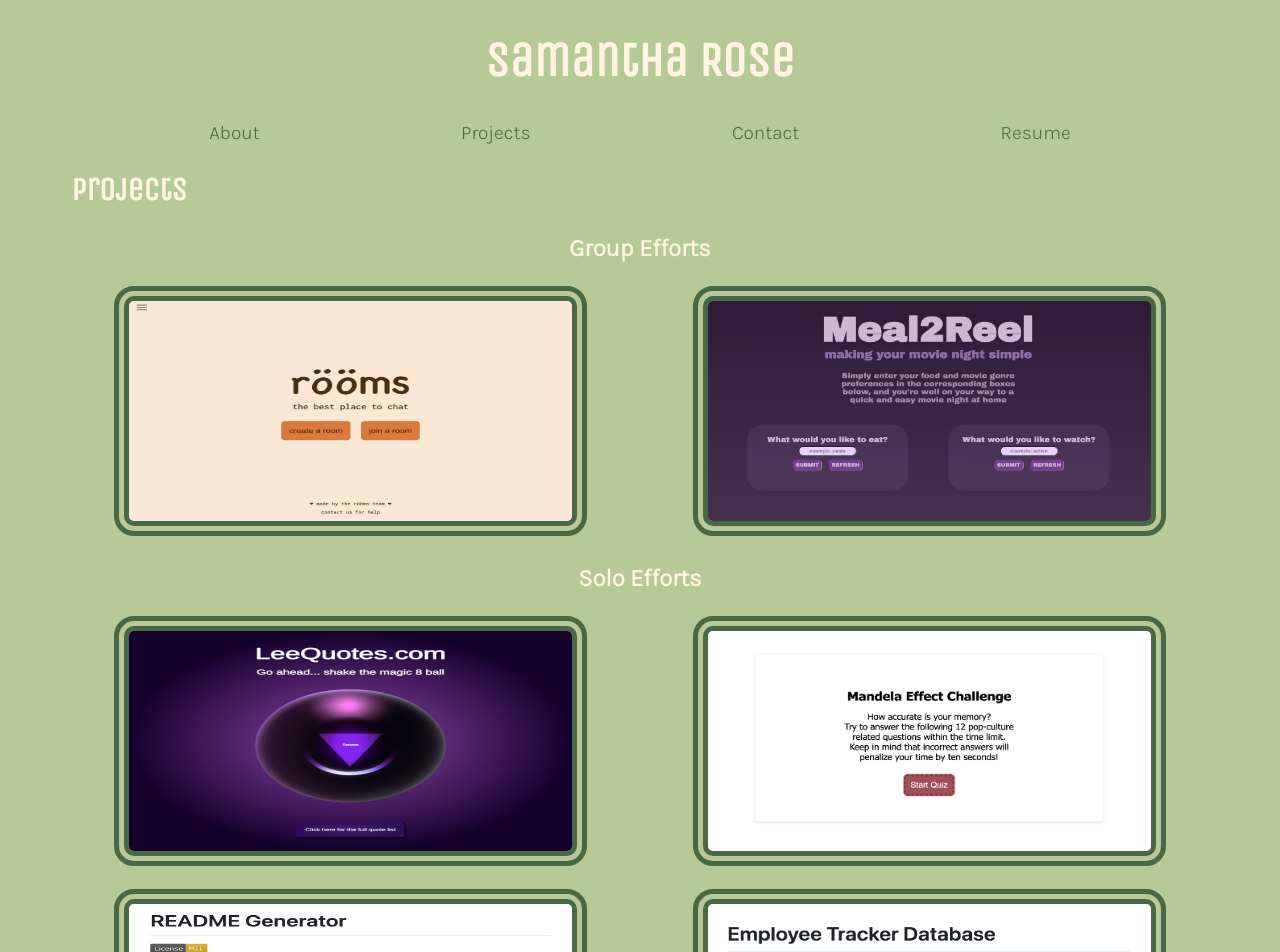
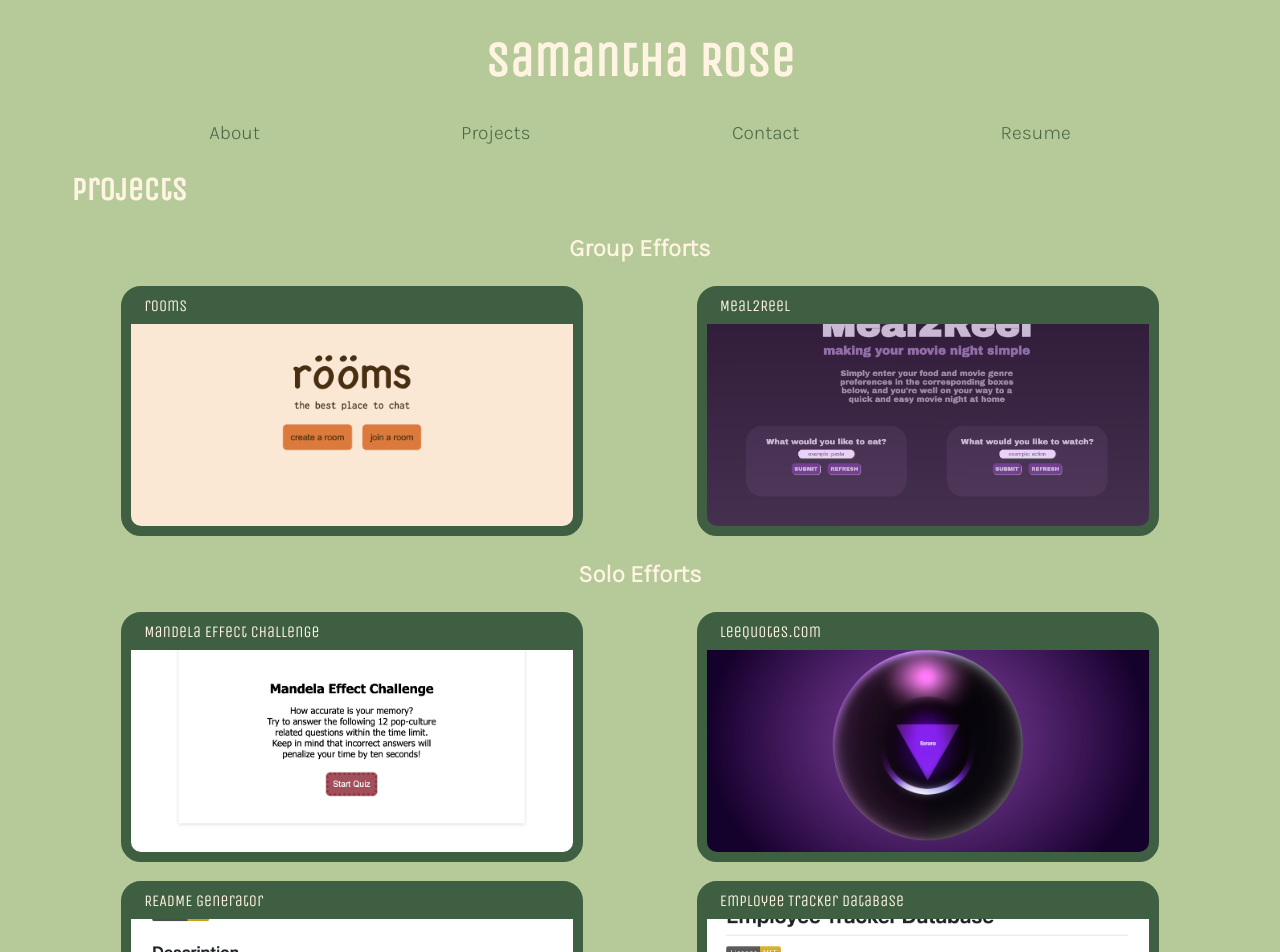
Before and after one commit to samanthashleyrose/React-Coding-Portfolio, a React (Vite) app: page /Projects in a window 1280 px wide. Shown: the top 952 px of the page. Built offline with nearby package versions, Linux system fonts and the light colour scheme.

Commit message:
Changed projects CSS

```diff
--- a/src/main.css
+++ b/src/main.css
@@ -82,10 +82,45 @@ h3 {
 .solo-img-row-1,
 .solo-img-row-2 {
     display: inline-flex;
-    position: relative;
     justify-content: space-evenly;
     height: 250px;
     width: 100%;
+}
+
+.img-title {
+    background-color: rgb(63, 95, 66);
+    padding-left: 3%;
+    padding-bottom: 2%;
+}
+
+.img-title a {
+    color: rgb(255, 244, 226);
+    text-decoration: none;
+}
+
+.img-title a:hover {
+    color: rgb(149, 178, 137);
+}
+
+#group-img-1,
+#group-img-2 {
+    background-image: url(./assets/imgs/rooms-sc.png);
+    width: 35%;
+    background-repeat: no-repeat;
+    background-size: cover;
+    background-position: center;
+    border-color: rgb(63, 95, 66);
+    border-width: 10px;
+    border-radius: 20px;
+    border-style: solid;
+}
+
+#group-img-1 {
+    background-image: url(./assets/imgs/rooms-sc.png);
+}
+
+#group-img-2 {
+    background-image: url(./assets/imgs/Meal2Reel-Empty-SC.png);
 }
 
 img {
@@ -96,40 +131,40 @@ img {
     border-style: double;
 }
 
-.hover-text-1 {
-    position: absolute;
-    top: 43.5%;
-    left: 27%;
-    transform: translate(-50%, -50%);
-    background-color: rgba(255, 244, 226, 0.863);
-    color: rgba(41, 78, 45, 0.776);
-    padding: 10px;
-    border-radius: 5px;
-    pointer-events: none;
-    z-index: 1;
-    height: 156px;
-    width: 33.1%;
-    text-align: center;
-    padding-top: 5%;
-    font-size: 1.5rem;
+.title-link {
+    display: inline-flex;
+    justify-content: space-between;
+    width: 100%;
 }
 
-.hover-text-2 {
-    position: absolute;
-    top: 43.5%;
-    left: 73%;
-    transform: translate(-50%, -50%);
-    background-color: rgba(255, 244, 226, 0.863);
-    color: rgba(41, 78, 45, 0.776);
-    padding: 10px;
-    border-radius: 5px;
-    pointer-events: none;
-    z-index: 1;
-    height: 156px;
-    width: 33.1%;
-    text-align: center;
-    padding-top: 5%;
-    font-size: 1.5rem;
+#solo-img-1,
+#solo-img-2,
+#solo-img-3,
+#solo-img-4 {
+    width: 35%;
+    background-repeat: no-repeat;
+    background-size: cover;
+    background-position: center;
+    border-color: rgb(63, 95, 66);
+    border-width: 10px;
+    border-radius: 20px;
+    border-style: solid;
+}
+
+#solo-img-1 {
+    background-image: url(./assets/imgs/Mandela-Effect-Challenge.png);
+}
+
+#solo-img-2 {
+    background-image: url(./assets/imgs/LeeQuotes.com-SC.png);
+}
+
+#solo-img-3 {
+    background-image: url(./assets/imgs/README-gen-SC.png);
+}
+
+#solo-img-4 {
+    background-image: url(./assets/imgs/employee-tracker.png);
 }
 
 /* CONTACT */
--- a/src/pages/Projects.jsx
+++ b/src/pages/Projects.jsx
@@ -1,59 +1,47 @@
-import { useState } from 'react';
-
 export default function Projects() {
-
-  const [isHovered, setIsHovered] = useState(false);
 
   return (
     <div>
       <h2>Projects</h2>
       <h3>Group Efforts</h3>
       <div className="group-img-section">
-        <img
-          src="/src/assets/imgs/rooms-sc.png"
-          alt="Screenshot of rööms homepage"
-          onMouseEnter={() => setIsHovered(true)}
-          onMouseLeave={() => setIsHovered(false)}
-        />
-        {isHovered && <a href="https://rooms-3226fb27d847.herokuapp.com/login" className="hover-text-1">rööms</a>}
-
-        <img
-        src="/src/assets/imgs/Meal2Reel-Empty-SC.png"
-        alt="Screenshot of Meal2Reel homepage" onMouseEnter={() => setIsHovered(true)}
-        onMouseLeave={() => setIsHovered(false)} />
-        {isHovered && <p className="hover-text-2">Meal2Reel</p>}
-
+        <div id='group-img-1'>
+          <div className='img-title'>
+            <a href="https://rooms-3226fb27d847.herokuapp.com/login">rooms</a>
+          </div>
+        </div>
+        <div id='group-img-2'>
+          <div className='img-title'>
+            <a href="https://samanthashleyrose.github.io/Meal2Reel/">Meal2Reel</a>
+          </div>
+        </div>
       </div>
       <h3>Solo Efforts</h3>
       <div className="solo-img-row-1">
-        <img
-        src="/src/assets/imgs/LeeQuotes.com-SC.png"
-        alt="Screenshot of LeeQuotes.com"
-        onMouseEnter={() => setIsHovered(true)}
-        onMouseLeave={() => setIsHovered(false)}/>
-        {isHovered && <p className="hover-text-1">LeeQuotes.com</p>}
-        <img
-        src="/src/assets/imgs/Mandela-Effect-Challenge.png"
-        alt="Screenshot of Mandela Effect Challenge"
-        onMouseEnter={() => setIsHovered(true)}
-        onMouseLeave={() => setIsHovered(false)}/>
-        {isHovered && <p className="hover-text-2">Mandela Effect Challenge</p>}
+        <div id='solo-img-1'>
+          <div className='img-title'>
+            <a href="https://samanthashleyrose.github.io/Mandela-Effect-Challenge/">Mandela Effect Challenge</a>
+          </div>
+        </div>
+        <div id='solo-img-2'>
+          <div className='img-title'>
+            <a href="https://samanthashleyrose.github.io/LeeQuotes.com/">LeeQuotes.com</a>
+          </div>
+        </div>
       </div>
       <br />
       <br />
       <div className="solo-img-row-2">
-        <img
-        src="/src/assets/imgs/README-gen-SC.png"
-        alt="Screenshot of README Generator"
-        onMouseEnter={() => setIsHovered(true)}
-        onMouseLeave={() => setIsHovered(false)}/>
-        {isHovered && <p className="hover-text-1">README.md Generator</p>}
-        <img
-        src="/src/assets/imgs/employee-tracker.png"
-        alt="Screenshot of Employee Generator"
-        onMouseEnter={() => setIsHovered(true)}
-        onMouseLeave={() => setIsHovered(false)}/>
-        {isHovered && <p className="hover-text-2">Employee Tracker Database</p>}
+        <div id='solo-img-3'>
+          <div className='img-title'>
+            <a href="https://github.com/samanthashleyrose/README-generator">README Generator</a>
+          </div>
+        </div>
+        <div id='solo-img-4'>
+          <div className='img-title'>
+            <a href="https://github.com/samanthashleyrose/Employee-Tracker">Employee Tracker Database</a>
+          </div>
+        </div>
       </div>
     </div>
   );
```
